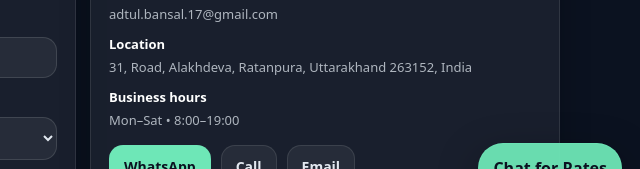
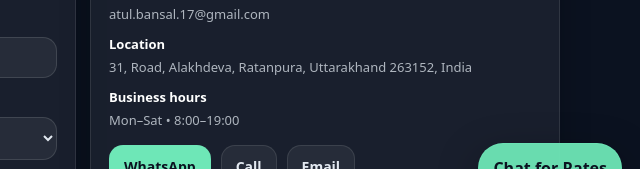
Before and after one commit to BanAdi/adityaorganicfoods, a plain HTML site: page pages/contact.html in a window 1280 px wide. Shown: the part 589-758 px from the top of the page, 640-1280 px from the left. Drawn offline with Linux system fonts and the light colour scheme.

Commit message:
Fix contact email typo

```diff
--- a/pages/contact.html
+++ b/pages/contact.html
@@ -57,7 +57,7 @@
         <div class="page-actions reveal">
           <a class="btn btn-primary" href="https://wa.me/919997016034" target="_blank" rel="noopener">WhatsApp</a>
           <a class="btn btn-ghost" href="tel:+919997016034">Call</a>
-          <a class="btn btn-ghost" href="mailto:adtul.bansal.17@gmail.com">Email</a>
+          <a class="btn btn-ghost" href="mailto:atul.bansal.17@gmail.com">Email</a>
           <a class="btn btn-ghost" href="../index.html">Back to Home</a>
         </div>
       </div>
@@ -158,7 +158,7 @@
               </div>
               <div class="contact-item">
                 <strong>Email</strong>
-                <span>adtul.bansal.17@gmail.com</span>
+                <span>atul.bansal.17@gmail.com</span>
               </div>
               <div class="contact-item">
                 <strong>Location</strong>
@@ -173,7 +173,7 @@
             <div class="contact-cta">
               <a class="btn btn-primary" href="https://wa.me/919997016034" target="_blank" rel="noopener">WhatsApp</a>
               <a class="btn btn-ghost" href="tel:+919997016034">Call</a>
-              <a class="btn btn-ghost" href="mailto:adtul.bansal.17@gmail.com">Email</a>
+              <a class="btn btn-ghost" href="mailto:atul.bansal.17@gmail.com">Email</a>
             </div>
           </div>
 
```
